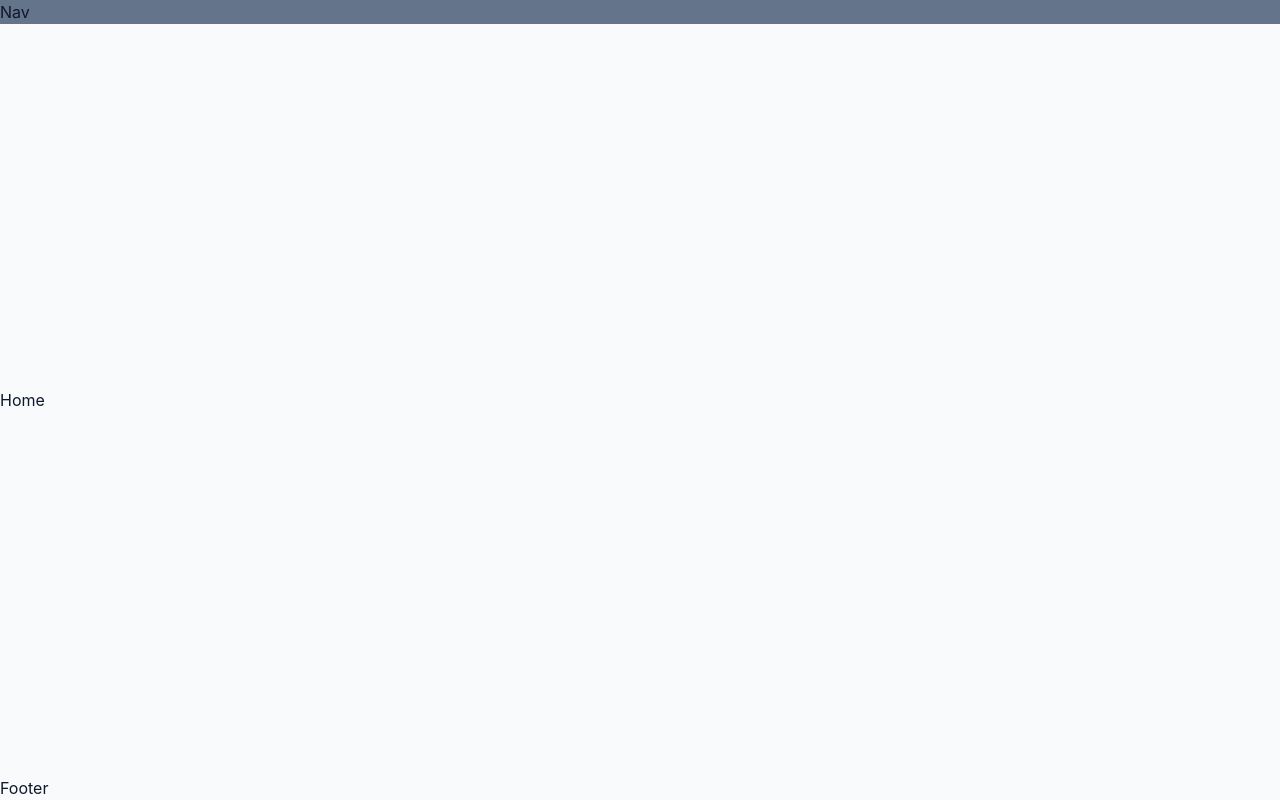
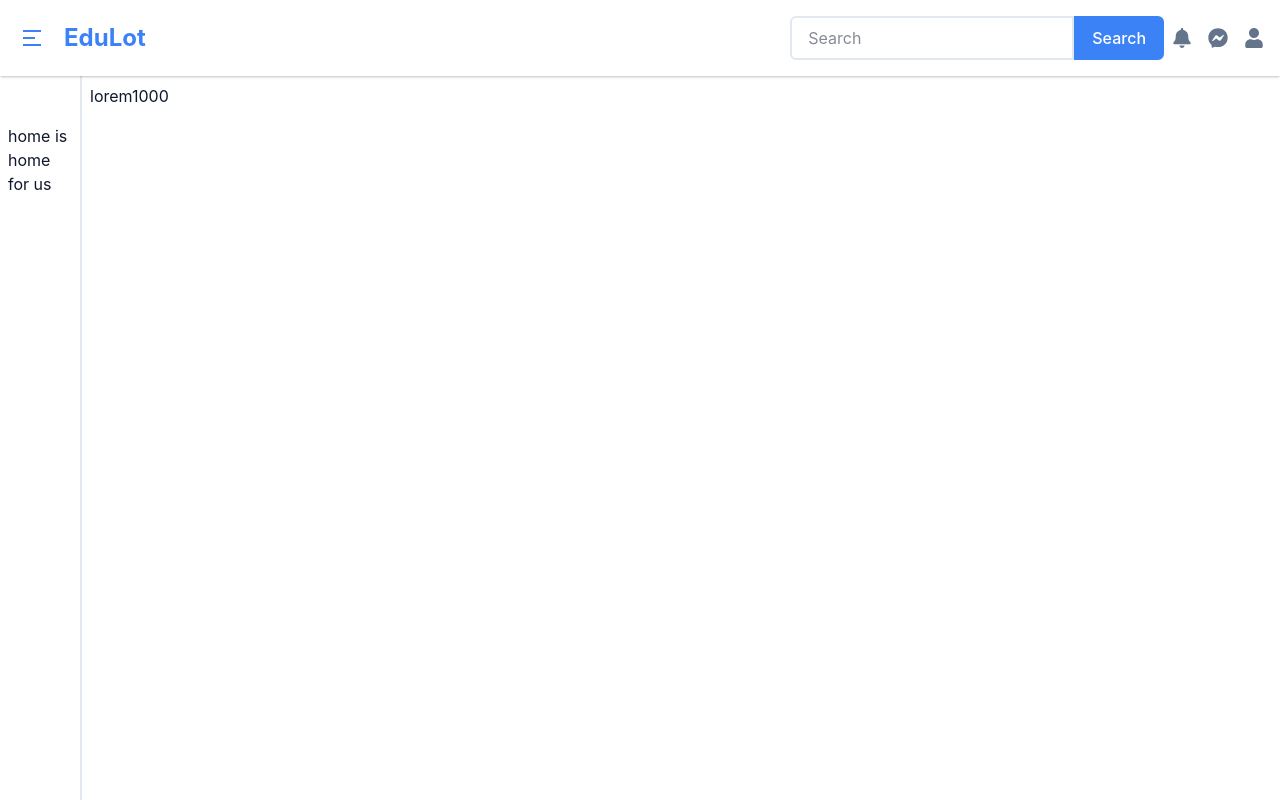
Before and after one commit to momarfaruksiam/edulot, a React app in the folder FrontEnd/: page / in a window 1280 px wide. Built offline with nearby package versions, Linux system fonts and the light colour scheme; the HTML template or start-up script is replaced by a standard one.

Commit message:
some components are completed

```diff
--- /dev/null
+++ b/FrontEnd/src/components/LowerNav.jsx
@@ -0,0 +1,19 @@
+import React from 'react'
+
+import { FaChalkboardTeacher, FaHome, FaUserFriends } from 'react-icons/fa'
+import { BiSolidInstitution } from "react-icons/bi";
+import { HiOutlineStatusOnline } from "react-icons/hi";
+import { CgNotes } from "react-icons/cg";
+
+export default function LowerNav() {
+    return (
+        <>
+            <li><FaHome /></li>
+            <li><FaUserFriends /></li>
+            <li><FaChalkboardTeacher /></li>
+            <li><BiSolidInstitution /></li>
+            <li><HiOutlineStatusOnline /></li>
+            <li><CgNotes /></li>
+        </>
+    )
+}
--- a/FrontEnd/src/components/Nav.jsx
+++ b/FrontEnd/src/components/Nav.jsx
@@ -1,7 +1,44 @@
-import React from 'react'
+import React, { useState } from 'react'
+import Search from './Search'
+import { FaBell, FaFacebookMessenger, FaSearch, FaUser } from "react-icons/fa";
+import { RxCross1 } from "react-icons/rx";
+import { RiMenu2Fill } from "react-icons/ri";
 
-export default function Nav() {
+
+export default function Nav({ setOpenMenu, openMenu }) {
+    const [openSearch, setOpenSearch] = useState(false)
     return (
-        <div className='bg-subtext'>Nav</div>
+        <header className='bg-bg p-4 w-full shadow shadow-text/20 select-none z-10'>
+            <nav className='flex justify-between items-center flex-wrap gap-2 w-full'>
+
+                <div className='order-1 flex gap-4 items-center'>
+                    <RiMenu2Fill
+                        className='h-8 p-1 rounded w-auto text-main hover:bg-subtext/10'
+                        onClick={() => setOpenMenu(!openMenu)} />
+                    <h1 className='text-2xl font-bold text-main'>EduLot</h1>
+                </div>
+
+                <div className={`ml-auto
+                order-3 w-full ${openSearch ? 'block' : 'hidden'}
+                md:order-2 md:w-auto md:block`}>
+                    <Search />
+                </div>
+
+                <ul
+                    className='flex items-center text-xl gap-4 font-medium text-subtext
+                order-2
+                md:order-3'>
+                    <li
+                        className='md:hidden'
+                        onClick={() => setOpenSearch(!openSearch)}>
+                        {openSearch ? <RxCross1 /> : <FaSearch />}
+                    </li>
+                    <li><FaBell /></li>
+                    <li><FaFacebookMessenger /></li>
+                    <li><FaUser /></li>
+                </ul>
+
+            </nav>
+        </header>
     )
 }
--- /dev/null
+++ b/FrontEnd/src/components/Search.jsx
@@ -0,0 +1,18 @@
+import React from 'react'
+
+export default function Search() {
+    return (
+        <div className='flex items-center'>
+            <input
+                type="text"
+                placeholder='Search'
+                className='border-2 border-border rounded-l-md px-4 py-2 focus:outline-none w-full'
+            />
+            <button
+                className='bg-main text-bg font-medium px-4 py-2 rounded-r-md border-2 border-main'
+            >
+                Search
+            </button>
+        </div>
+    )
+}
--- /dev/null
+++ b/FrontEnd/src/components/SideNav.jsx
@@ -0,0 +1,18 @@
+import React, { useState } from 'react'
+import { RiMenu2Fill } from 'react-icons/ri'
+
+export default function SideNav({ openMenu }) {
+    return (
+        <div
+            className={`bg-bg overflow-hidden z-8 flex flex-col gap-2
+                max-h-[calc(100vh-120px)] md:max-h-[calc(100vh-80px)]
+            ${openMenu ? 'max-w-60 p-2' : 'max-w-0 p-0 md:max-w-20 md:p-2'}
+            `}>
+            <div className='mt-10 overflow-y-auto overflow-x-hidden flex-1'>
+                <ul>
+                    <li>home is home for us</li>
+                </ul>
+            </div>
+        </div>
+    )
+}
--- a/FrontEnd/src/index.css
+++ b/FrontEnd/src/index.css
@@ -2,11 +2,11 @@
 
 :root {
     --color-main: #3b82f6;
-    --color-bg: #f8fafc;
+    --color-bg: white;
     --color-text: #0f172a;
     --color-subtext: #64748b;
 
-    --color-card: #ffffff;
+    --color-card: #f1eeee;
     --color-border: #e2e8f0;
     --color-highlight: #8b5cf6;
 
--- a/FrontEnd/src/layouts/Layout.jsx
+++ b/FrontEnd/src/layouts/Layout.jsx
@@ -1,14 +1,34 @@
-import React from 'react'
+import React, { useState } from 'react'
 import { Outlet } from 'react-router'
 import Nav from '../components/Nav'
 import Footer from '../components/Footer'
+import LowerNav from '../components/LowerNav'
+import SideNav from '../components/SideNav'
 
 export default function Layout() {
+    const [openMenu, setOpenMenu] = useState(false)
     return (
         <div className='min-h-dvh flex flex-col justify-between'>
-            <Nav />
-            <Outlet />
-            <Footer />
+
+            <Nav setOpenMenu={setOpenMenu} openMenu={openMenu} />
+
+            <div className='flex-1 flex'>
+                <SideNav openMenu={openMenu} />
+                <div className='relative border-l-2 border-border p-2'>
+                    <Outlet />
+                </div>
+            </div>
+
+            <ul
+                className="flex items-center justify-center gap-6 text-2xl font-medium text-subtext select-none bg-bg z-9
+
+                shadow-[0_-4px_6px_-1px_color-mix(in_srgb,var(--color-text)_20%,transparent)]
+
+                sticky bottom-0 left-0 w-full p-4
+
+                md:hidden">
+                <LowerNav />
+            </ul>
         </div>
     )
 }
--- a/FrontEnd/src/pages/Home.jsx
+++ b/FrontEnd/src/pages/Home.jsx
@@ -2,6 +2,8 @@ import React from 'react'
 
 export default function Home() {
     return (
-        <div>Home</div>
+        <div className=''>
+            lorem1000
+        </div>
     )
 }
```
